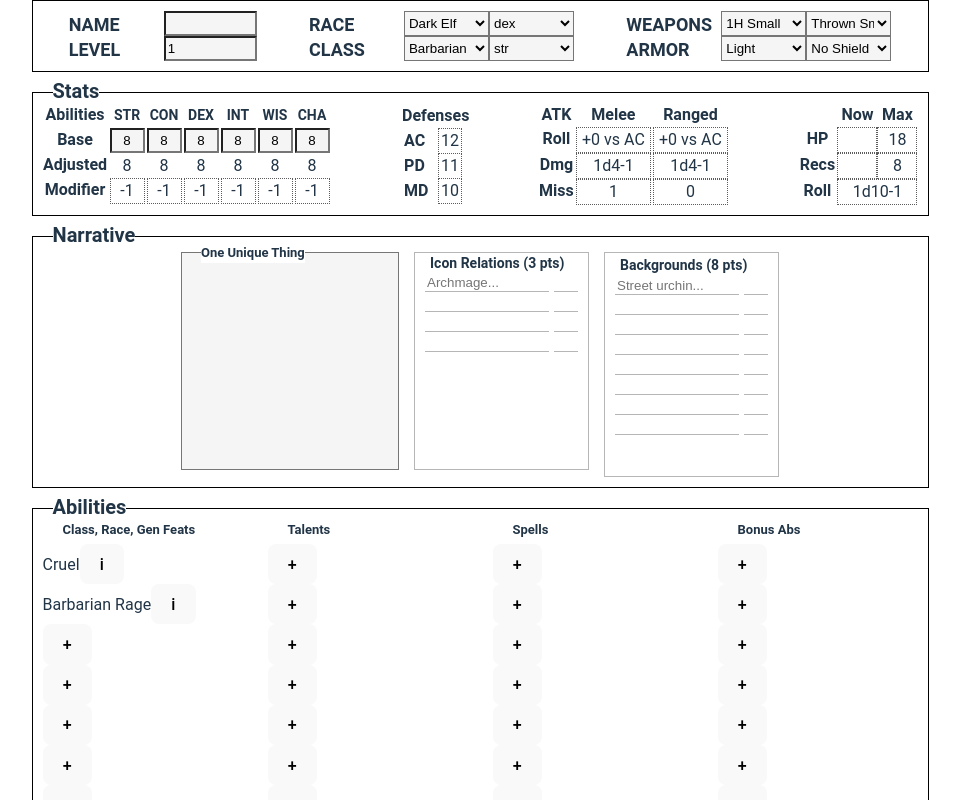
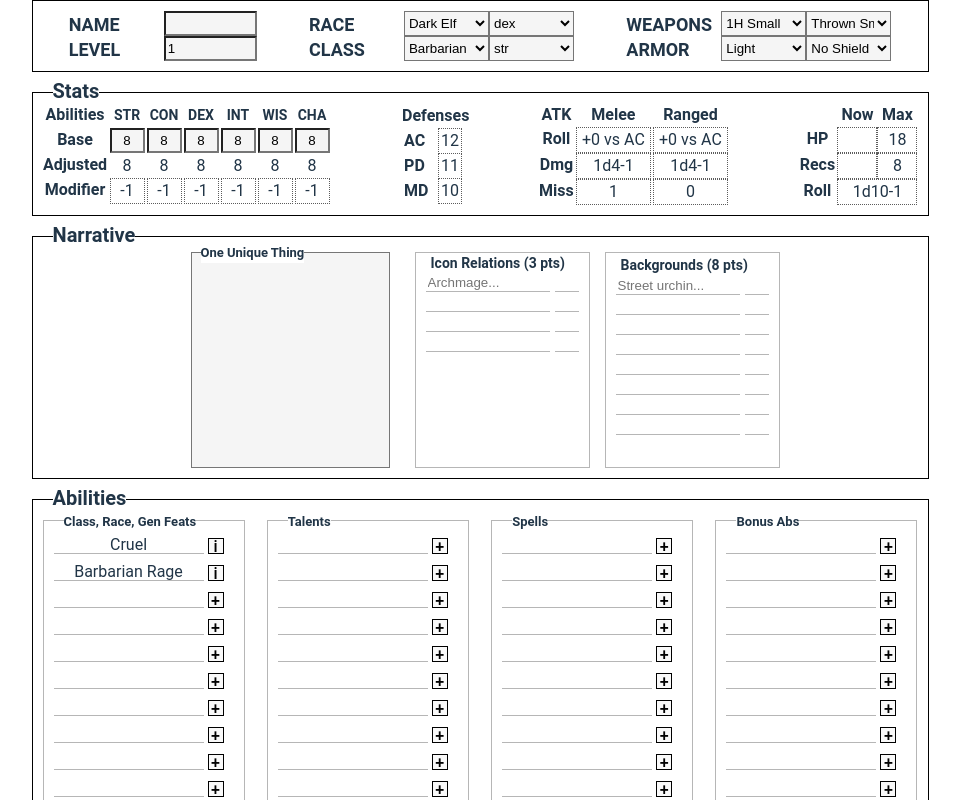
Before and after one commit to Xenrathe/React-FormGen, a React (Vite) app: page / in a window 1280 px wide. Shown: the top 800 px of the page, without its empty margins (160-1120 px from the left). Built offline with nearby package versions, Linux system fonts and the light colour scheme.

Commit message:
Adjust CSS for AbilitiesBlock component

```diff
--- a/src/CharSheetComponents/AbilitiesBlock.jsx
+++ b/src/CharSheetComponents/AbilitiesBlock.jsx
@@ -92,19 +92,19 @@ function AbilitiesBlock({ character, abilitiesBlock, setAbilitiesBlock }) {
     <div id="abilitiesblock" className="input-group">
       <PopupModal popupInfo={popupInfo}/>
       <div className="title-label">Abilities</div>
-      <div id="job-race-gen" className="abilities-input">
+      <div id="job-race-gen" className="abilities-input lined-inputs">
         <label className="subtitle-label">Class, Race, Gen Feats</label>
         {generateLinedInputWithBtn("general", character)}
       </div>
-      <div id="talents" className="abilities-input">
+      <div id="talents" className="abilities-input lined-inputs">
         <label className="subtitle-label">Talents</label>
         {generateLinedInputWithBtn("talents", character)}
       </div>
-      <div id="spells" className="abilities-input">
+      <div id="spells" className="abilities-input lined-inputs">
         <label className="subtitle-label">Spells</label>
         {generateLinedInputWithBtn("spells", character)}
       </div>
-      <div id="bonusAbs" className="abilities-input">
+      <div id="bonusAbs" className="abilities-input lined-inputs">
         <label className="subtitle-label">Bonus Abs</label>
         {generateLinedInputWithBtn("bonusAbs", character)}
       </div>
--- a/src/CharSheetComponents/CharSheet.css
+++ b/src/CharSheetComponents/CharSheet.css
@@ -159,7 +159,6 @@
 
 .lined-inputs {
   border: 1px solid rgb(182, 182, 182);
-  padding: 0px 10px;
 }
 
 .lined-inputs .title {
@@ -168,8 +167,12 @@
   padding-left: 5px;
 }
 
+#narrativeblock .lined-input {
+  width: 120px;
+}
+
 .lined-inputs .single-line input[type="number"] {
-  width: 20px;
+  width: 20px !important;
 }
 
 .lined-inputs .single-line {
@@ -182,7 +185,49 @@
   border: 1px rgb(182, 182, 182);
   border-style: none none solid none;
   margin-bottom: 2px;
-  width: 120px;
+}
+
+.single-line-w-btn {
+  display: flex;
+  justify-content: space-between;
+  align-items: end;
+  background-color: white;
+  margin-bottom: 2px;
+  width: 170px;
+  height: 25px;
+}
+
+.single-line-w-btn span {
+  width: 150px;
+  max-width: 150px;
+  white-space: nowrap;
+  line-height: 1;
+  max-height: 17px;
+  text-align: center;
+  overflow: hidden;
+  text-overflow: ellipsis;
+}
+
+.single-line-w-btn button {
+  padding: 2px;
+  border: 1px solid black;
+  border-radius: 0px;
+  width: 16px;
+  height: 16px;
+  margin-bottom: 2px;
+
+  display: flex;
+  justify-content: center;
+  align-items: center;
+}
+
+.single-line-w-btn button:hover {
+  background-color: rgb(138, 138, 138);
+  color: white;
+}
+
+.single-line-w-btn button:focus {
+  outline: none;
 }
 
 #narrativeblock {
@@ -196,9 +241,15 @@
   position: relative;
 }
 
+#narrativeblock .narrative-input {
+  box-sizing: border-box;
+  height: 216px;
+  padding: 0px 10px;
+}
+
 #narrativeblock #unique-input {
-  height: 200px;
-  width: 200px;
+  box-sizing: border-box;
+  height: 100%;
   padding: 8px;
   margin: 0;
   font-size: 15px;
@@ -206,6 +257,7 @@
   overflow: hidden;
   resize: none;
 }
+
 
 #icon-relationships {
   display: flex;
@@ -215,9 +267,9 @@
 }
 
 #abilitiesblock .abilities-input {
-  min-width: 200px;
+  min-width: 180px;
   margin-top: 10px;
-  padding-top: 15px;
+  padding: 10px;
 }
 
 #popupMod.hidden {
```
